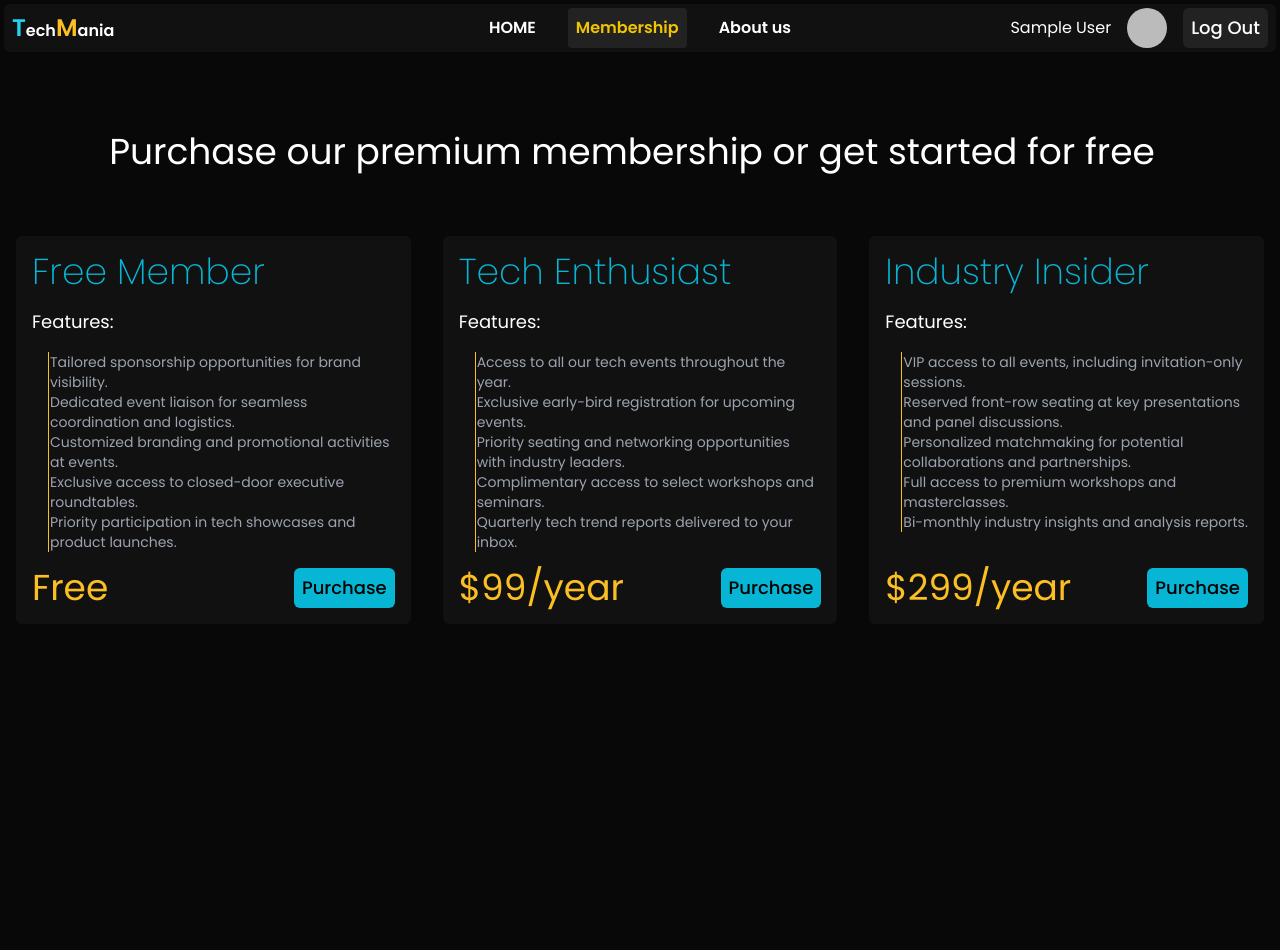
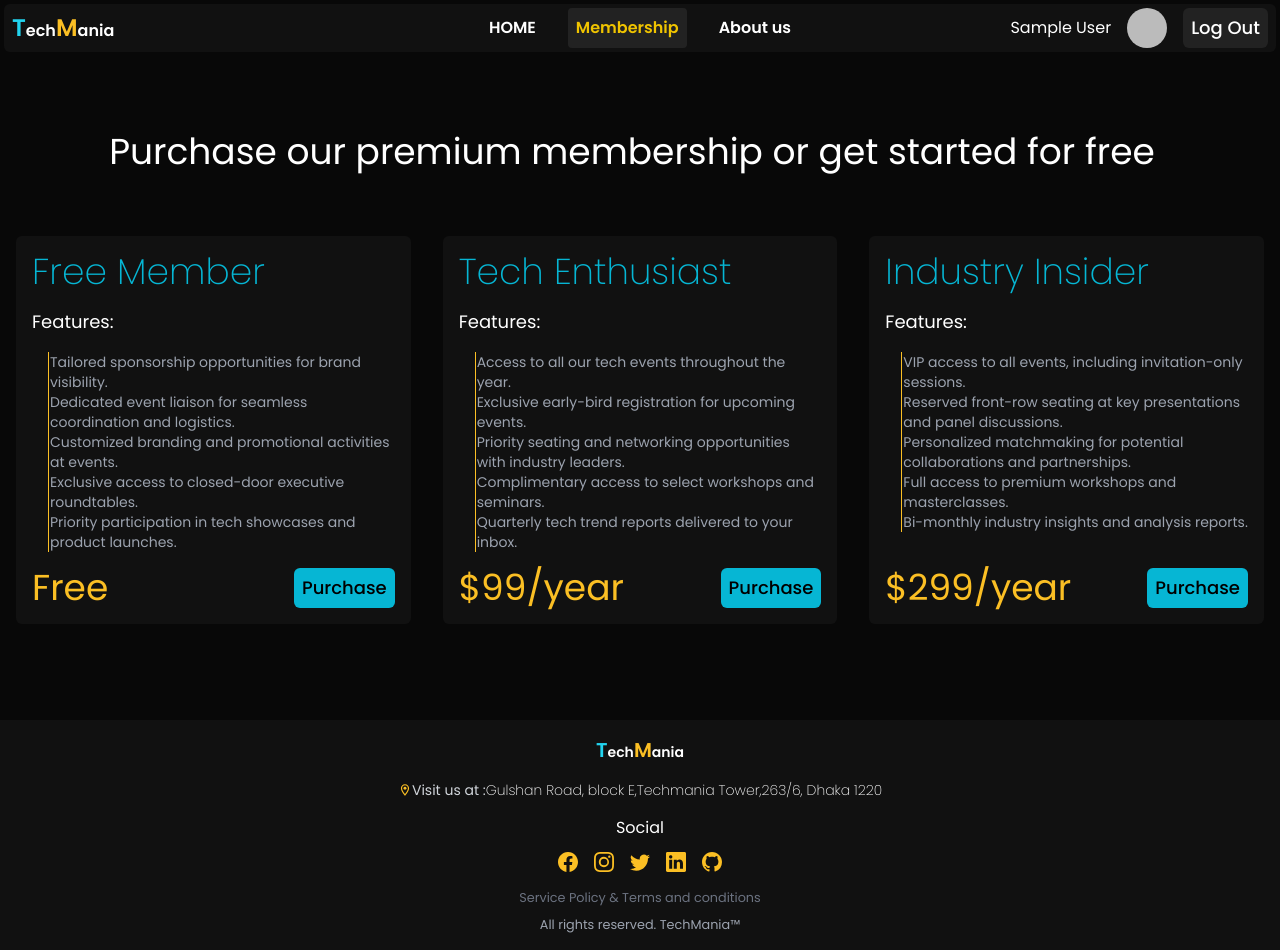
Before and after one commit to FAHIM-33/A9-TechMania, a React (Vite) app: page /membership in a window 1280 px wide. Before the commit the page ends 800 px from the top, so only its background shows below. Built offline with nearby package versions, Linux system fonts and the light colour scheme; no server answers; sample sign-in values are in the browser's storage.

Commit message:
Added AboutUs

```diff
--- a/src/Pages/Membership.jsx
+++ b/src/Pages/Membership.jsx
@@ -2,6 +2,7 @@ import { useEffect, useState } from "react";
 import Navbar from "../Components/Navbar";
 import axios from "axios";
 import MemberCard from "../Components/Comments/MemberCard";
+import Footer from "../Components/Footer";
 
 
 const Membership = () => {
@@ -18,7 +19,7 @@ const Membership = () => {
                 <Navbar></Navbar>
             </div>
             <h2 className="text-4xl text-center mb-12 mt-20 pr-4">Purchase our premium membership or get started for free</h2>
-            <section className="grid grid-cols-3 gap-8 p-4">
+            <section className="grid grid-cols-3 gap-8 p-4 mb-20">
                 {
                     data.map(obj => <MemberCard
                         key={obj.id}
@@ -26,6 +27,7 @@ const Membership = () => {
                     ></MemberCard>)
                 }
             </section>
+            <Footer></Footer>
         </div>
     );
 };
```
